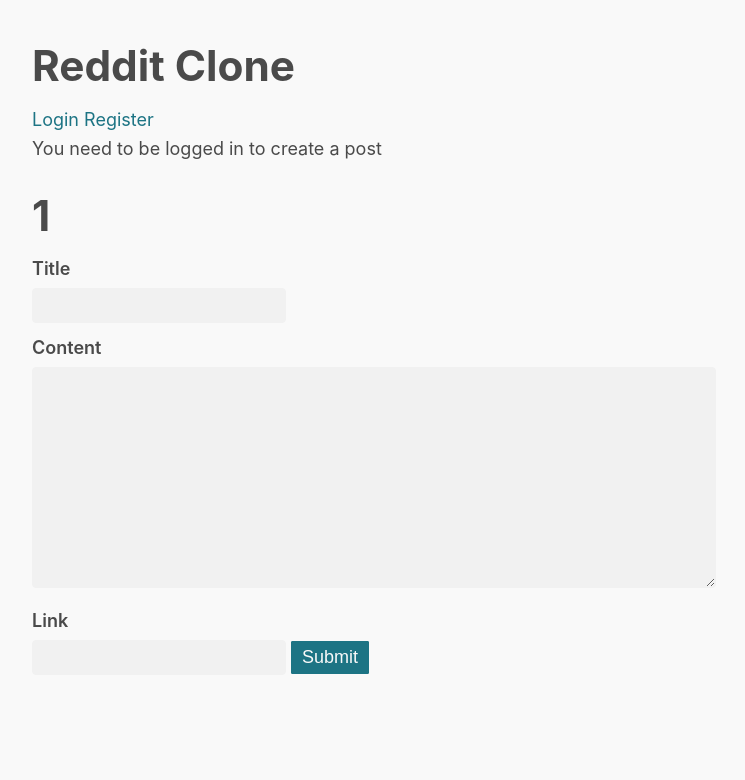
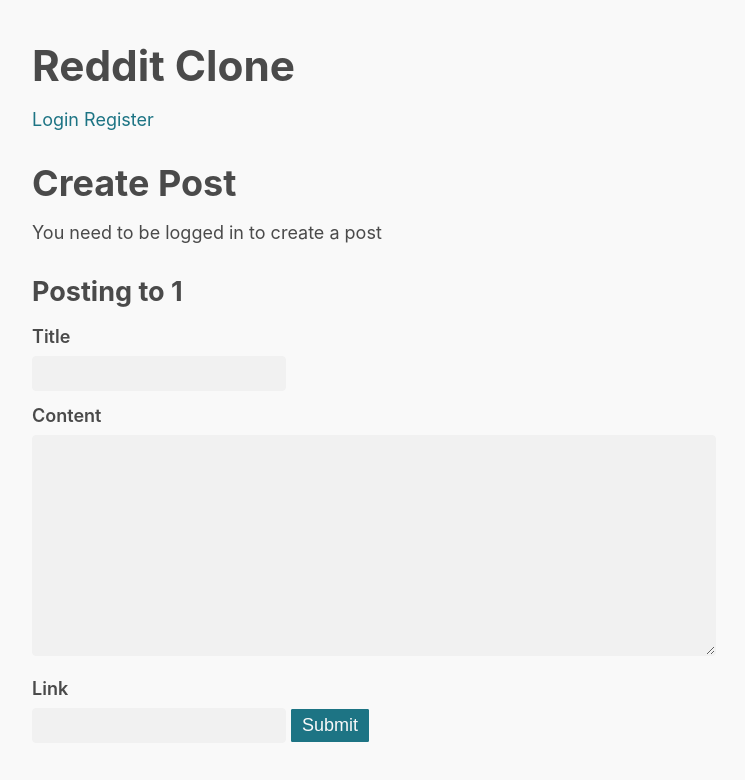
Before and after one commit to johnvinh/reddit-clone, a SvelteKit app in the folder frontend/: page /posts/create/1 in a window 1280 px wide. Shown: the top 780 px of the page, without its empty margins (266-1011 px from the left). Built offline with nearby package versions, Linux system fonts and the light colour scheme.

Commit message:
Add titles to login, register, and post creation

```diff
--- a/frontend/src/routes/login/+page.svelte
+++ b/frontend/src/routes/login/+page.svelte
@@ -42,6 +42,7 @@
     });
 </script>
 
+<h2>Login</h2>
 {#if message}
     <p>{message}</p>
 {/if}
--- a/frontend/src/routes/posts/create/[forum]/+page.svelte
+++ b/frontend/src/routes/posts/create/[forum]/+page.svelte
@@ -43,11 +43,9 @@
     }
 </script>
 
+<h2>Create Post</h2>
 {#if !token}
     <p>You need to be logged in to create a post</p>
-{/if}
-{#if token}
-    <p>{token}</p>
 {/if}
 
 {#if message}
@@ -55,7 +53,7 @@
 {/if}
 
 {#if forum}
-    <h1>{forum}</h1>
+    <h4>Posting to {forum}</h4>
 {/if}
 <form on:submit={onSubmit}>
     <label for="title">Title</label>
--- a/frontend/src/routes/register/+page.svelte
+++ b/frontend/src/routes/register/+page.svelte
@@ -32,6 +32,7 @@
     }
 </script>
 
+<h2>Register</h2>
 {#if message}
     <p>{message}</p>
 {/if}
```
